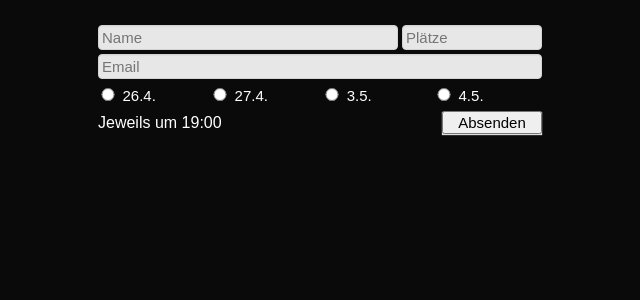
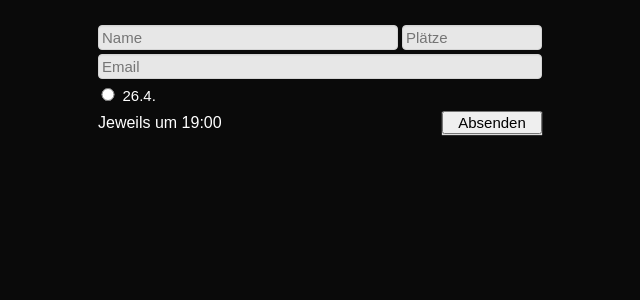
Before and after one commit to alexarnimueller/erikas-secret, a Flask app: page / in a window 1280 px wide. Shown: the part 470-770 px from the top of the page, without its empty margins (320-960 px from the left). Run offline with Flask 3, Linux system fonts and the light colour scheme.

Commit message:
:clock1: dates changed, typo

```diff
--- a/app/forms.py
+++ b/app/forms.py
@@ -22,6 +22,6 @@ class ReservationForm(FlaskForm):
     )
     date = RadioField(
         "Datum",
-        choices=[("26.4.", "26.4."), ("27.4.", "27.4."), ("3.5.", "3.5."), ("4.5.", "4.5.")],
+        choices=[("26.4.", "26.4.")],  # , ("27.4.", "27.4."), ("3.5.", "3.5."), ("4.5.", "4.5.")],
     )
     submit = SubmitField("Absenden")
--- a/app/templates/yum.html
+++ b/app/templates/yum.html
@@ -21,7 +21,7 @@
 
 	<div class="center"><img src="{{ url_for('static', filename='images/mouth.gif') }}" alt=""/></div>
 
-	<div class="center"><h3>Anfrage erhlaten, wir melden uns bei dir!</h3></div>
+	<div class="center"><h3>Anfrage erhalten, wir melden uns bei dir!</h3></div>
 
 	<div class="center"><a href="{{ url_for('index') }}"/>zurück</a></div>
 
```
